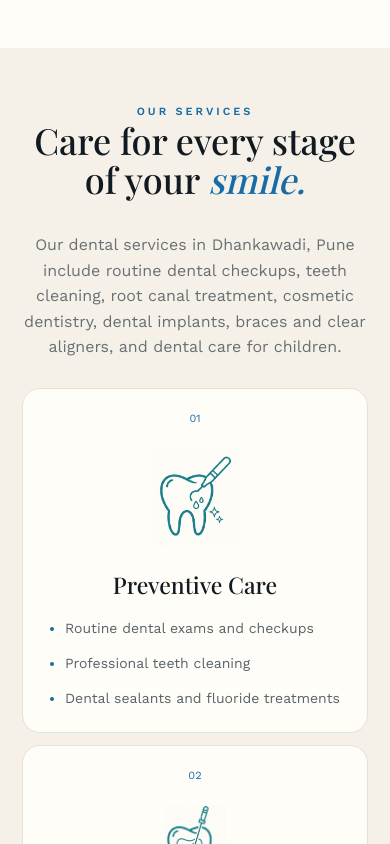
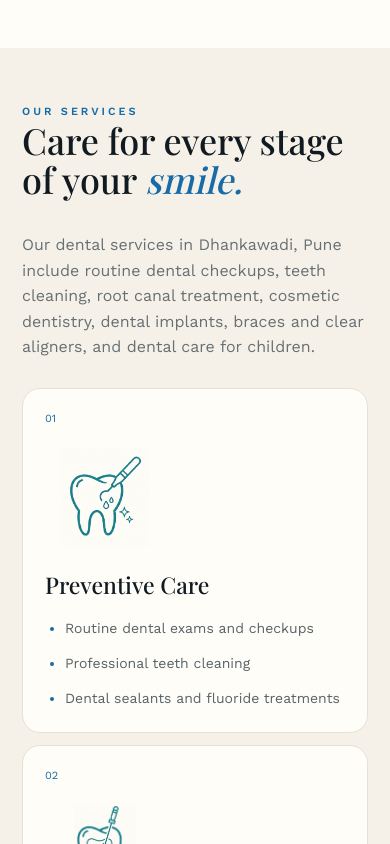
Before and after one commit to NidZ53/Shree_Sai_Dental_Clinic_25, a React (Vite) app: page / in a window 390 px wide. Shown: the part 2620-3464 px from the top of the page. Built offline with nearby package versions, Linux system fonts and the light colour scheme; a web font is replaced by a local one.

Commit message:
Changed the mobile view of our services

```diff
--- a/src/responsive.css
+++ b/src/responsive.css
@@ -179,6 +179,11 @@ main ul,main ol{text-align:left}
 
 /* Consistent framing for the six supplied service illustrations. */
 .serviceGrid .serviceImage{display:block;width:120px;height:100px;max-width:100%;object-fit:contain;margin:20px auto 0;mix-blend-mode:multiply}
+@media(max-width:640px){
+  .services{text-align:left}
+  .services .sectionHead,.serviceGrid article{align-items:flex-start}
+  .serviceGrid .serviceImage{margin-inline:0}
+}
 
 /* Equipment-backed technology cards inspired by the supplied reference. */
 .technology{background:#13262d;padding-block:64px}
```
